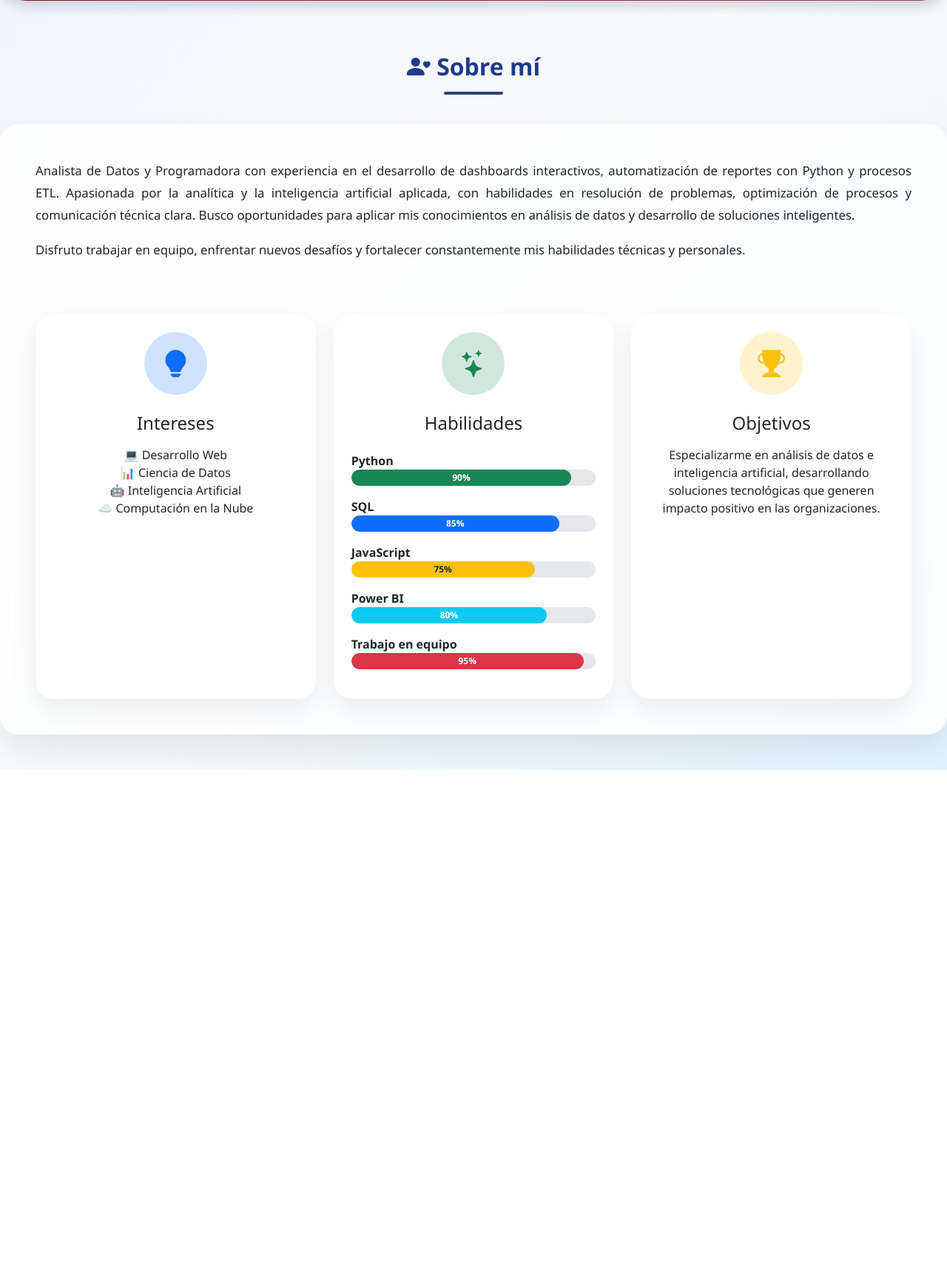
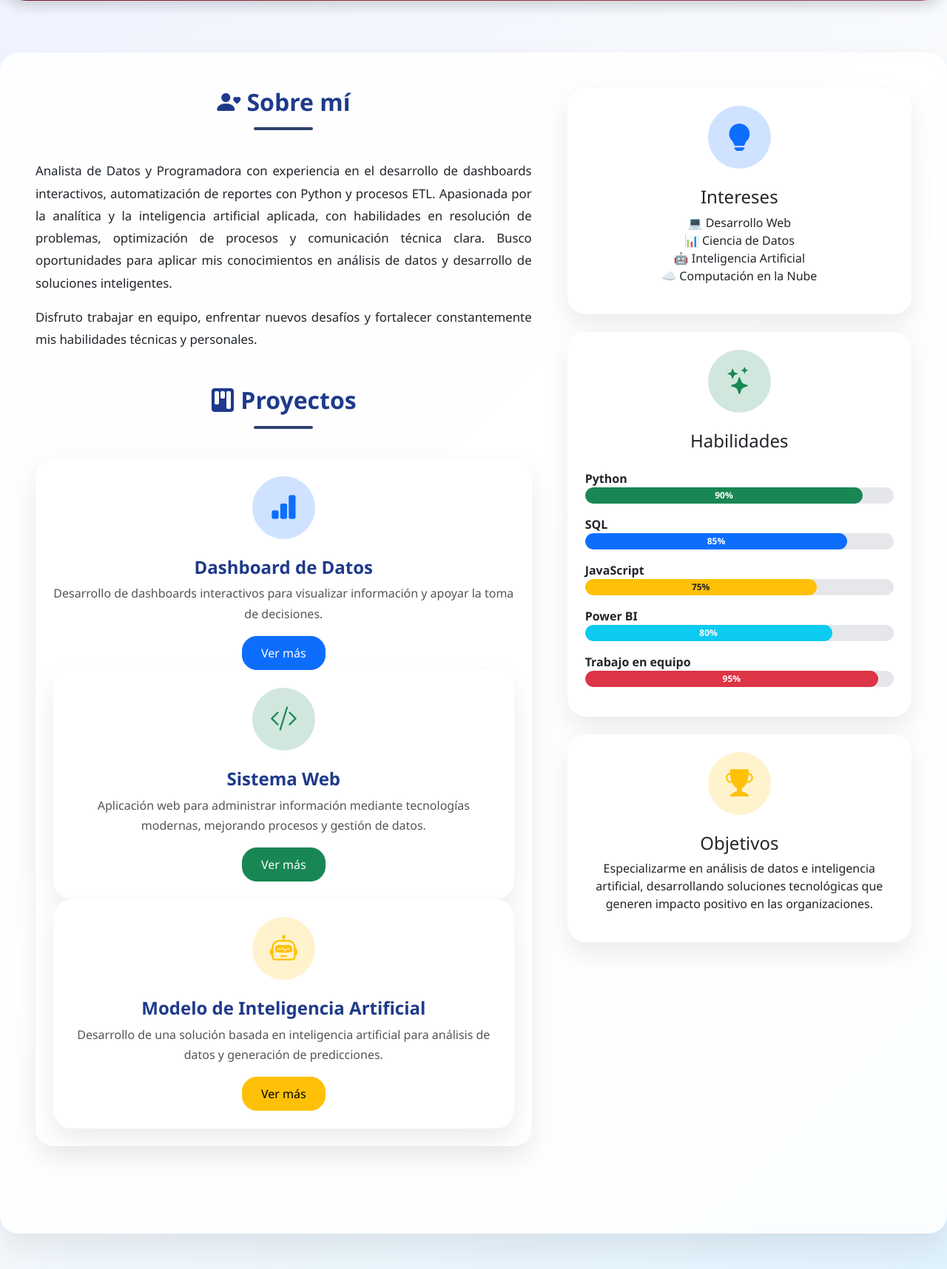
Before and after one commit to melgust/desaweb2026b, a PHP site: page / in a window 1280 px wide. Shown: the part 315-2031 px from the top of the page at 74% size. Before the commit the page ends 1356 px from the top, so only its background shows below. Run offline with PHP 8.4, Linux system fonts and the light colour scheme.

Commit message:
Html proyectos

```diff
--- a/practrice1/css/styles.css
+++ b/practrice1/css/styles.css
@@ -260,3 +260,89 @@ section {
     filter:brightness(1.1);
 
 }
+/* ================= PROYECTOS ================= */
+
+
+.project-card {
+
+    border-radius:25px !important;
+
+    background:white;
+
+    box-shadow:
+    0 15px 35px rgba(0,0,0,.08);
+
+    transition:.35s ease;
+
+}
+
+
+
+.project-card:hover {
+
+    transform:translateY(-12px);
+
+    box-shadow:
+    0 25px 50px rgba(0,0,0,.15);
+
+}
+
+
+
+.project-card h4 {
+
+    color:#1e3a8a;
+
+    font-weight:700;
+
+}
+
+
+
+.project-card p {
+
+    color:#555;
+
+    line-height:1.7;
+
+}
+
+
+
+.project-card button {
+
+    border-radius:20px;
+
+    padding:10px 25px;
+
+}
+
+
+
+.modal-content {
+
+    border-radius:25px;
+
+    border:none;
+
+    box-shadow:0 20px 50px rgba(0,0,0,.2);
+
+}
+
+
+.modal-header {
+
+    background:#5e0e28;
+
+    color:white;
+
+    border-radius:25px 25px 0 0;
+
+}
+
+
+.btn-close {
+
+    filter:invert(1);
+
+}
--- a/practrice1/index.html
+++ b/practrice1/index.html
@@ -64,16 +64,31 @@
 
     <section class="mb-5">
 
-        <h2 class="section-title">
-            <i class="bi bi-person-heart"></i> Sobre mí
-        </h2>
+
 
         <div class="card about-card border-0">
 
             <div class="card-body p-5">
 
+    <div class="row g-5 align-items-start">
+
+
+
+        <!-- TEXTO SOBRE MÍ (IZQUIERDA) -->
+        <div class="col-lg-7">
+
+            <h2 class="section-title">
+                <i class="bi bi-person-heart"></i> Sobre mí
+            </h2>
+
             <p class="about-text">
-                    Analista de Datos y Programadora con experiencia en el desarrollo de dashboards interactivos, automatización de reportes con Python y procesos ETL. Apasionada por la analítica y la inteligencia artificial aplicada, con habilidades en resolución de problemas, optimización de procesos y comunicación técnica clara. Busco oportunidades para aplicar mis conocimientos en análisis de datos y desarrollo de soluciones inteligentes.
+                Analista de Datos y Programadora con experiencia en el desarrollo
+                de dashboards interactivos, automatización de reportes con Python
+                y procesos ETL. Apasionada por la analítica y la inteligencia
+                artificial aplicada, con habilidades en resolución de problemas,
+                optimización de procesos y comunicación técnica clara. Busco
+                oportunidades para aplicar mis conocimientos en análisis de datos
+                y desarrollo de soluciones inteligentes.
             </p>
 
             <p class="about-text">
@@ -82,31 +97,133 @@
             </p>
 
 
-                <div class="row mt-5 g-4">
+            <!-- PROYECTOS DEBAJO DEL TEXTO -->
+            <section class="proyectos mt-5">
 
-    <!-- Intereses -->
-    <div class="col-lg-4 col-md-6">
+                <h2 class="section-title">
+                    <i class="bi bi-kanban-fill"></i> Proyectos
+                </h2>
 
-        <div class="card info-card h-100 text-center border-0">
+                <div class="row g-4">
 
-            <div class="card-body p-4">
+                    <div class="col-12">
+                        <div class="card project-card border-0">
+                            <div class="card-body p-4 text-center">
+
+                                <div class="icon-circle bg-primary-subtle">
+                                    <i class="bi bi-bar-chart-fill text-primary"></i>
+                                </div>
+
+                                <h4 class="mt-4">
+                                    Dashboard de Datos
+                                </h4>
+
+                                <p>
+                                    Desarrollo de dashboards interactivos para visualizar
+                                    información y apoyar la toma de decisiones.
+                                </p>
+
+                                <button class="btn btn-primary"
+                                onclick="mostrarProyecto('dashboard')">
+                                    Ver más
+                                </button>
+                                <!-- Proyecto 2 -->
+<div class="col-12">
+
+    <div class="card project-card border-0">
+
+        <div class="card-body p-4 text-center">
+
+            <div class="icon-circle bg-success-subtle">
+                <i class="bi bi-code-slash text-success"></i>
+            </div>
+
+            <h4 class="mt-4">
+                Sistema Web
+            </h4>
+
+            <p>
+                Aplicación web para administrar información mediante
+                tecnologías modernas, mejorando procesos y gestión de datos.
+            </p>
+
+            <button class="btn btn-success"
+            onclick="mostrarProyecto('web')">
+                Ver más
+            </button>
+
+        </div>
+
+    </div>
+
+</div>
+
+
+<!-- Proyecto 3 -->
+<div class="col-12">
+
+    <div class="card project-card border-0">
+
+        <div class="card-body p-4 text-center">
+
+            <div class="icon-circle bg-warning-subtle">
+                <i class="bi bi-robot text-warning"></i>
+            </div>
+
+            <h4 class="mt-4">
+                Modelo de Inteligencia Artificial
+            </h4>
+
+            <p>
+                Desarrollo de una solución basada en inteligencia artificial
+                para análisis de datos y generación de predicciones.
+            </p>
+
+            <button class="btn btn-warning"
+            onclick="mostrarProyecto('ia')">
+                Ver más
+            </button>
+
+        </div>
+
+    </div>
+
+</div>
+
+                            </div>
+                        </div>
+                    </div>
+
+                </div>
+
+            </section>
+
+
+        </div>
+
+
+        <!-- TARJETAS DERECHA -->
+        <div class="col-lg-5">
+
+
+            <!-- INTERESES -->
+            <div class="card info-card mb-4 border-0">
+
+                <div class="card-body p-4 text-center">
 
                     <div class="icon-circle bg-primary-subtle">
                         <i class="bi bi-lightbulb-fill text-primary"></i>
                     </div>
 
-                <h4 class="mt-4 mb-3">
+                    <h4 class="mt-4">
                         Intereses
                     </h4>
 
                     <ul class="list-unstyled">
 
                         <li>💻 Desarrollo Web</li>
-
                         <li>📊 Ciencia de Datos</li>
-
                         <li>🤖 Inteligencia Artificial</li>
-
                         <li>☁️ Computación en la Nube</li>
 
                     </ul>
@@ -115,12 +232,10 @@
 
             </div>
 
-    </div>
 
-<!-- Habilidades -->
-<div class="col-lg-4 col-md-6">
 
-    <div class="card info-card h-100 border-0">
+            <!-- HABILIDADES -->
+            <div class="card info-card mb-4 border-0">
 
                 <div class="card-body p-4">
 
@@ -128,76 +243,59 @@
                         <i class="bi bi-stars text-success"></i>
                     </div>
 
+
                     <h4 class="mt-4 mb-4 text-center">
                         Habilidades
                     </h4>
 
 
-            <!-- Python -->
-            <label class="fw-bold">
-                Python
-            </label>
+                    <label class="fw-bold">Python</label>
 
                     <div class="progress mb-3">
                         <div class="progress-bar bg-success"
-                     role="progressbar"
-                     style="width: 90%">
+                        style="width:90%">
                             90%
                         </div>
                     </div>
 
 
-            <!-- SQL -->
-            <label class="fw-bold">
-                SQL
-            </label>
+                    <label class="fw-bold">SQL</label>
 
                     <div class="progress mb-3">
                         <div class="progress-bar bg-primary"
-                     role="progressbar"
-                     style="width: 85%">
+                        style="width:85%">
                             85%
                         </div>
                     </div>
 
 
-            <!-- JavaScript -->
-            <label class="fw-bold">
-                JavaScript
-            </label>
+                    <label class="fw-bold">JavaScript</label>
 
                     <div class="progress mb-3">
                         <div class="progress-bar bg-warning text-dark"
-                     role="progressbar"
-                     style="width: 75%">
+                        style="width:75%">
                             75%
                         </div>
                     </div>
 
 
-            <!-- Power BI -->
-            <label class="fw-bold">
-                Power BI
-            </label>
+                    <label class="fw-bold">Power BI</label>
 
                     <div class="progress mb-3">
                         <div class="progress-bar bg-info"
-                     role="progressbar"
-                     style="width: 80%">
+                        style="width:80%">
                             80%
                         </div>
                     </div>
 
 
-            <!-- Trabajo en equipo -->
                     <label class="fw-bold">
                         Trabajo en equipo
                     </label>
 
                     <div class="progress mb-3">
                         <div class="progress-bar bg-danger"
-                     role="progressbar"
-                     style="width: 95%">
+                        style="width:95%">
                             95%
                         </div>
                     </div>
@@ -207,41 +305,80 @@
 
             </div>
 
-</div>
-    <!-- Objetivos -->
-    <div class="col-lg-4 col-md-12">
 
-        <div class="card info-card h-100 text-center border-0">
 
-            <div class="card-body p-4">
+
+            <!-- OBJETIVOS -->
+            <div class="card info-card border-0">
+
+                <div class="card-body p-4 text-center">
 
                     <div class="icon-circle bg-warning-subtle">
                         <i class="bi bi-trophy-fill text-warning"></i>
                     </div>
 
-                <h4 class="mt-4 mb-3">
+
+                    <h4 class="mt-4">
                         Objetivos
                     </h4>
 
+
                     <p>
-
                         Especializarme en análisis de datos e inteligencia
                         artificial, desarrollando soluciones tecnológicas
                         que generen impacto positivo en las organizaciones.
+                    </p>
 
-                </p>
+
+                </div>
+
+            </div>
+
+
+        </div>
+
+
+    </div>
+
+</div>
+
+
+
+
+    </section>
+
+
+
+
+<!-- MODAL PROYECTOS -->
+
+<div class="modal fade" id="modalProyecto" tabindex="-1">
+
+    <div class="modal-dialog modal-dialog-centered">
+
+        <div class="modal-content">
+
+            <div class="modal-header">
+
+                <h5 class="modal-title" id="tituloProyecto"></h5>
+
+                <button type="button"
+                class="btn-close"
+                data-bs-dismiss="modal">
+                </button>
+
+            </div>
+
+
+            <div class="modal-body">
+
+                <p id="descripcionProyecto"></p>
+
+            </div>
+
 
         </div>
 
     </div>
 
 </div>
-
-</div>
-            </div>
-
-        </div>
-
-    </section>
-
-    <main class="container my-5">
```
Also changed, not shown: practrice1/js/script.js (+51 -0 lines). Lines whose indentation alone changed are shown as unchanged.
